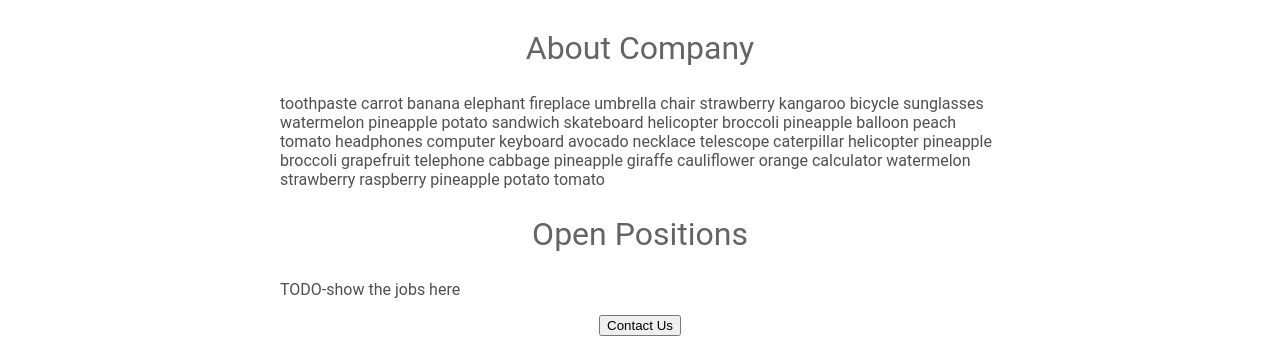
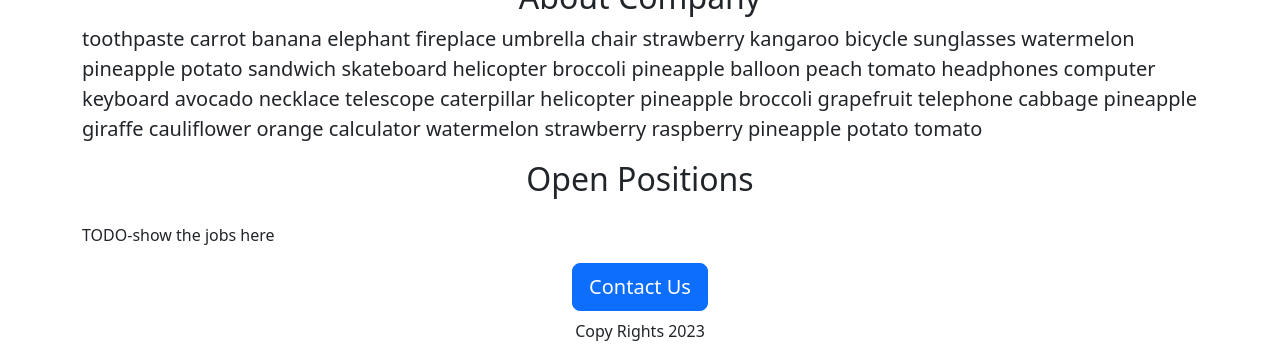
Before and after one commit to ezhilnn/flask-v2, a Flask app: page / in a window 1280 px wide. Shown: the part 462-821 px from the top of the page. Before the commit the page ends 798 px from the top, so only its background shows below. Run offline with Flask 3, Linux system fonts and the light colour scheme.

Commit message:
added bootstrap

```diff
--- a/templates/home.html
+++ b/templates/home.html
@@ -2,48 +2,29 @@
 <html>
 <head>
   <title>My Webpage</title>
+  <link href="https://cdn.jsdelivr.net/npm/bootstrap@5.3.2/dist/css/bootstrap.min.css" rel="stylesheet" integrity="sha384-T3c6CoIi6uLrA9TneNEoa7RxnatzjcDSCmG1MXxSR1GAsXEV/Dwwykc2MPK8M2HN" crossorigin="anonymous">
   <style>
-    h1{
-      font-size:40px;
-      font-family:roboto;
-      font-weight:normal;
-      color:rgb(100,100,100);
-    }
     #banner{
       height:360px;
-      padding:0px;
+      width:100%;
       object-fit:cover;
-    }
-    h2{
-      font-family:roboto;
-      font-size:32px;
-      font-weight:normal;
-      color:rgb(100,100,100);
-      text-align:center;
-    }
-    p{
-      font-family:roboto;
-      color:rgb(80,80,80);
-    }
-    #container{
-      max-width:720px;
-      margin:0 auto ;
     }
   </style>
 </head>
-<body>
-  <div id="container">
-    <h1 style="text-align:center;">Careers</h1>
+<body class="container">
+  <div >
+    <h1 class="text-center mt-2 mb-4">Careers</h1>
 
-    <img id="banner" src="https://plus.unsplash.com/premium_photo-1661266819853-ac00dcaf21d2?q=80&w=1172&auto=format&fit=crop&ixlib=rb-4.0.3&ixid=M3wxMjA3fDB8MHxwaG90by1wYWdlfHx8fGVufDB8fHx8fA%3D%3D" width="100%">
-    <h2>About Company</h2>
-    <p>
+    <img class="img-fluid" id="banner" src="https://plus.unsplash.com/premium_photo-1661266819853-ac00dcaf21d2?q=80&w=1172&auto=format&fit=crop&ixlib=rb-4.0.3&ixid=M3wxMjA3fDB8MHxwaG90by1wYWdlfHx8fGVufDB8fHx8fA%3D%3D" width="100%">
+    <h2 class="text-center">About Company</h2>
+    <p class="lead">
       toothpaste carrot banana elephant fireplace umbrella chair strawberry kangaroo bicycle sunglasses watermelon pineapple potato sandwich skateboard helicopter broccoli pineapple balloon peach tomato headphones computer keyboard avocado necklace telescope caterpillar helicopter pineapple broccoli grapefruit telephone cabbage pineapple giraffe cauliflower orange calculator watermelon strawberry raspberry pineapple potato tomato
     </p>
-    <h2>Open Positions</h2>
+    <h2 class="text-center mt-2 mb-4">Open Positions</h2>
     <p>TODO-show the jobs here</p>
-    <div style="text-align:center;">
-      <button>Contact Us</button>
+    <div class="text-center">
+      <button class="btn btn-primary btn-lg">Contact Us</button>
+      <p class="mt-2">Copy Rights 2023</p>
     </div>
   </div>
 </body>
```
